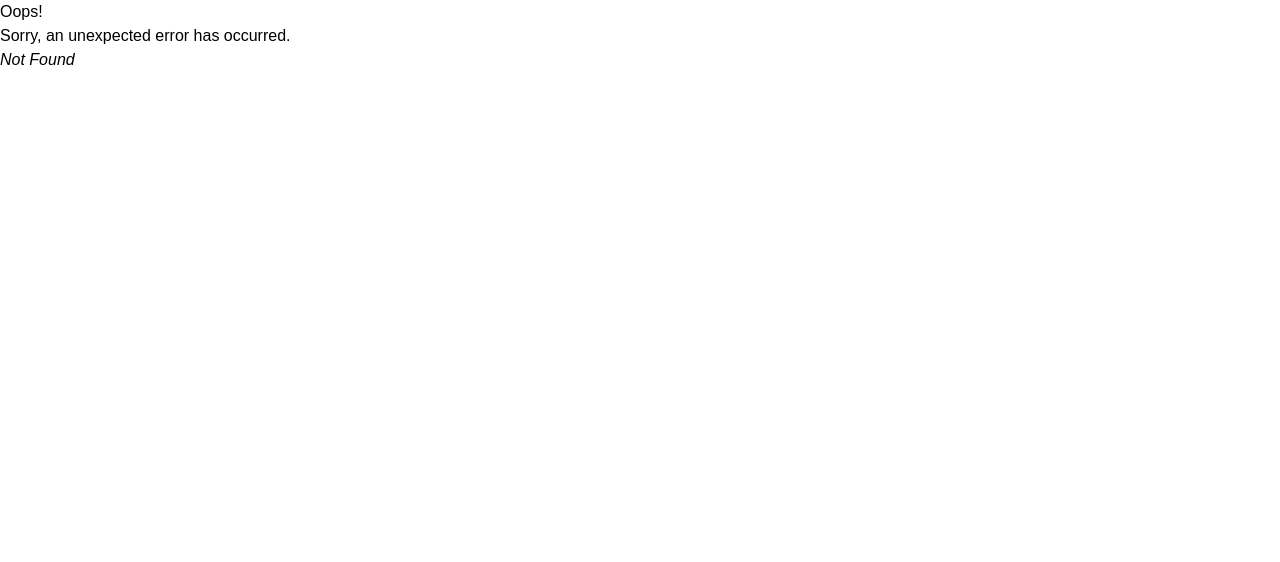
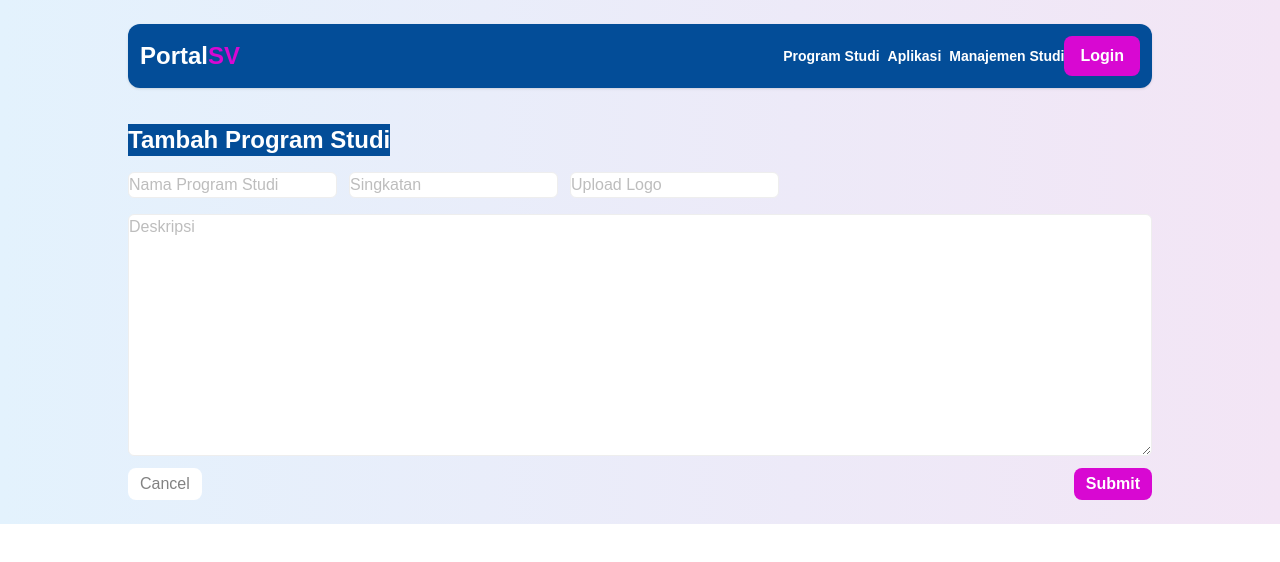
Before and after one commit to ainunnfh/frontend-portalsv, a React (Vite) app: page /tambahprodi in a window 1280 px wide. Before the commit this address had no page. Shown: the top 562 px of the page. Built offline with nearby package versions, Linux system fonts and the light colour scheme.

Commit message:
tambah prodi page

```diff
--- a/src/components/NavbarAdmin.tsx
+++ b/src/components/NavbarAdmin.tsx
@@ -7,8 +7,9 @@ export default function NavbarAdmin() {
         <Link to="/" className="text-2xl">
           Portal<span className="text-primary">SV</span>
         </Link>
+
         <div className="flex items-center">
-          <div className="flex gap-2 lg:justify-end">
+          <div className="flex gap-2 ">
             <a href="#" className="text-sm">
               Program Studi
             </a>
@@ -19,9 +20,12 @@ export default function NavbarAdmin() {
               Manajemen Studi
             </a>
           </div>
-          <button className="bg-primary py-2 px-4 text-white text:xs rounded-lg font-semibold">
-            Login
-          </button>
+
+          <div>
+            <button className="bg-primary py-2 px-4 text-white text:xs rounded-lg font-semibold">
+              Login
+            </button>
+          </div>
         </div>
       </nav>
     </div>
--- a/src/components/ProgramStudi/TableProdi.tsx
+++ b/src/components/ProgramStudi/TableProdi.tsx
@@ -1,8 +1,8 @@
 export default function TableProdi() {
   return (
     <>
-      <div className="p-4">
-        <h2 className="text-2xl font-bold text-white inline-block bg-secondary p-1 mb-5">
+      <div className="lg:p-6 lg:px-[10vw]">
+        <h2 className="text-2xl font-bold text-white inline-block bg-secondary p-1 mb-5 mt-20">
           Daftar Program Studi
         </h2>
 
--- /dev/null
+++ b/src/components/TambahProdi/TambahProgramStudi.tsx
@@ -0,0 +1,48 @@
+const TambahProgramStudi = () => {
+  return (
+    <div className="bg-gradient-purple px-6 py-6 lg:block lg:px-[10vw]">
+        <div className="lg:mt-20">
+          <h2 className="text-white inline-block bg-secondary text-2xl mt-5 font-semibold">
+            Tambah Program Studi
+          </h2>
+
+          <div className="grid md:flex md:gap-3 ">
+            <input
+              type="text"
+              placeholder="Nama Program Studi"
+              className="border rounded-md mt-4"
+            />
+            <input
+              type="text"
+              placeholder="Singkatan"
+              className="border rounded-md mt-4"
+            />
+            <input
+              type="text"
+              placeholder="Upload Logo"
+              className="border rounded-md mt-4"
+            />
+          </div>
+
+          <div className="grid ">
+            <textarea
+              placeholder="Deskripsi"
+              rows={10}
+              className="border rounded-md mt-4"
+            />
+          </div>
+
+          <div className="flex items-center mt-3 justify-between">
+            <button className="bg-white rounded-lg py-1 px-3 text-[#828282]">
+              Cancel
+            </button>
+
+            <button className="bg-[#D808D2] rounded-lg py-1 px-3 text-white font-semibold">
+              Submit
+            </button>
+          </div>
+        </div>
+      </div>
+  )
+}
+export default TambahProgramStudi
--- a/src/main.tsx
+++ b/src/main.tsx
@@ -13,6 +13,7 @@ import AdminPanel from "./pages/AdminPanel.tsx";
 import DetailProdi from "./pages/DetailProdi.tsx";
 import AdminDetailApp from "./pages/AdminDetailApp.tsx";
 import ProgramStudi from "./pages/ProgramStudi.tsx";
+import TambahProdi from "./pages/TambahProdi.tsx";
 
 const router = createBrowserRouter([
   {
@@ -60,6 +61,11 @@ const router = createBrowserRouter([
     element: <ProgramStudi />,
     errorElement: <ErrorPage />,
   },
+  {
+    path: "/tambahprodi",
+    element: <TambahProdi />,
+    errorElement: <ErrorPage />,
+  },
 ]);
 
 ReactDOM.createRoot(document.getElementById("root") as HTMLElement).render(
--- /dev/null
+++ b/src/pages/TambahProdi.tsx
@@ -0,0 +1,13 @@
+import NavbarAdmin from "../components/NavbarAdmin";
+import TambahProgramStudi from "../components/TambahProdi/TambahProgramStudi";
+
+const TambahProdi = () => {
+  return (
+    <>
+      <NavbarAdmin />
+      <TambahProgramStudi/>
+    </>
+  );
+};
+
+export default TambahProdi;
```
